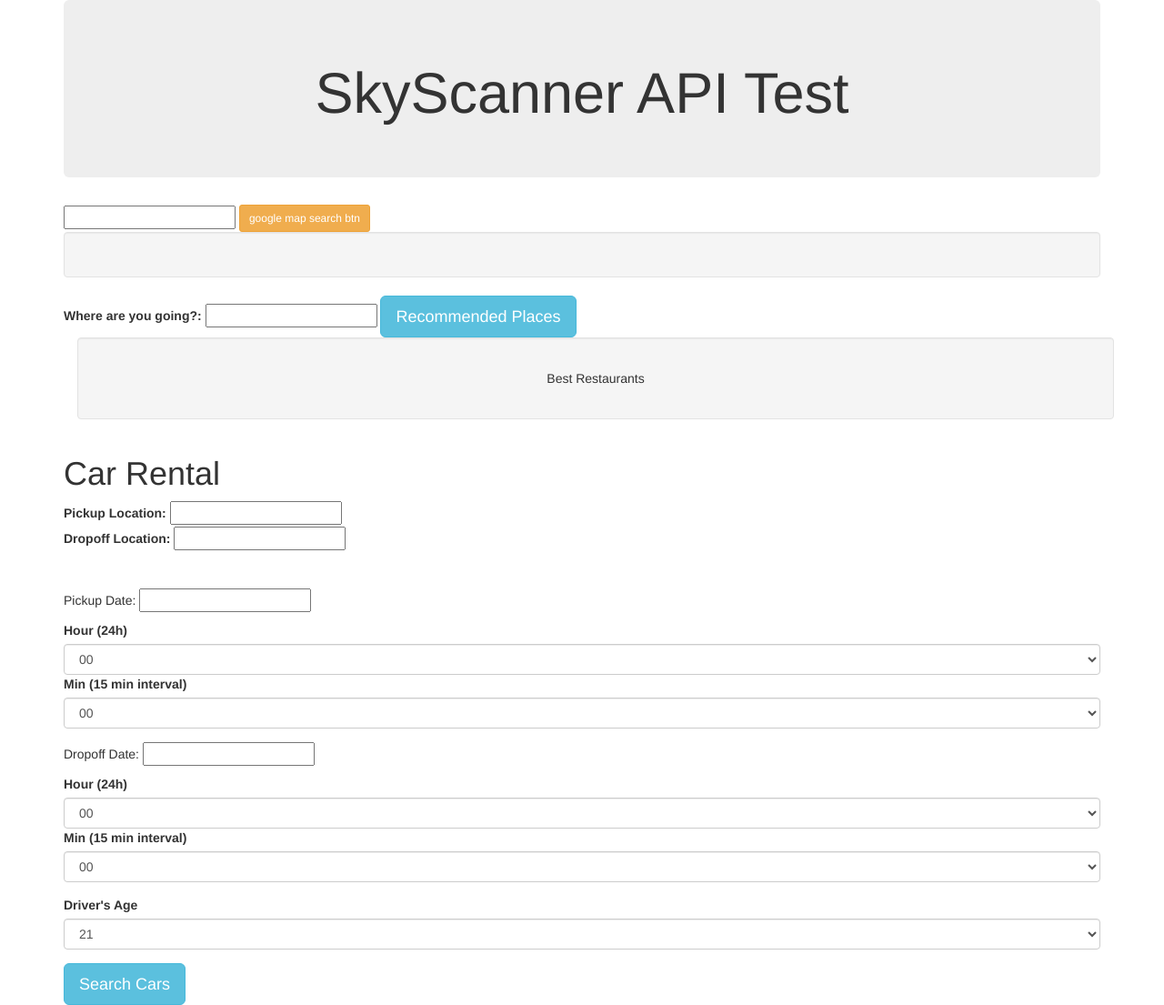
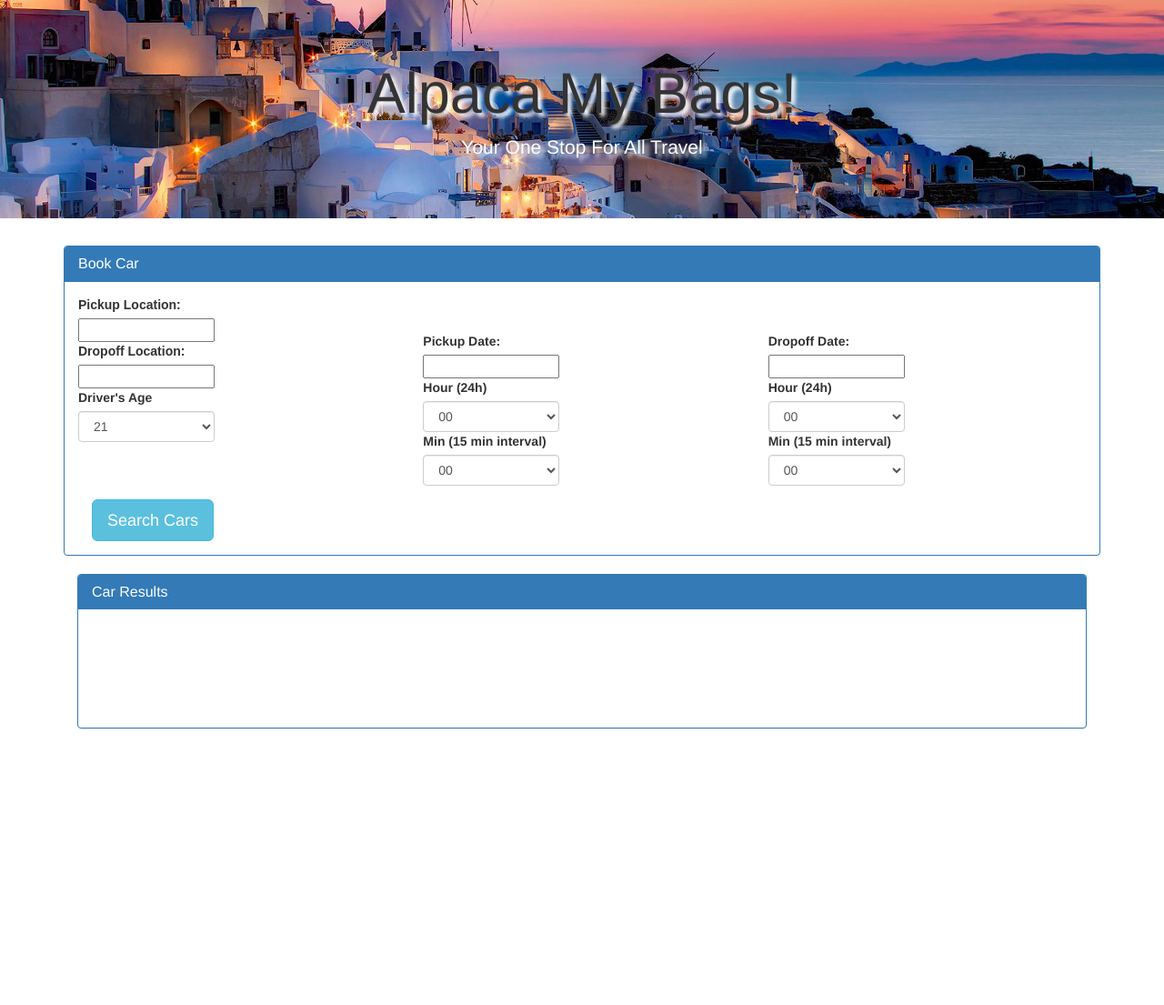
Before and after one commit to jsp043/AlpacaMyBags, a PHP site: page /index2.html in a window 1280 px wide. Shown: the whole page at 91% size. After the commit the page ends 801 px from the top, so only its background shows below. Run offline with PHP 8.4, Linux system fonts and the light colour scheme; some libraries are stand-ins or nearby versions.

Commit message:
book car

```diff
--- a/assets/css.css
+++ b/assets/css.css
@@ -7,22 +7,45 @@
 }
 
 #row2 {
-	height:700px;
+	height: 700px;
+}
+
+#row3 {
+	display: inline block;
+	min-height: 100px;
 }
 
 #map {
-        height: 555px;
-      }
+    height: 555px;
+}
 
 #weather {
-	max-height: 550px;
-    color: royalblue;
-    float: right;
+	margin: 0 auto;
+	top: -10px;
+	max-height: 555px;
+	color: royalblue;
+	float: right;
+	border: 2px;
 }
+
+#cityName {
+	color: #008080;
+}
+
 
 .text-center {
 	color: white;
 }
+
+#carResults {
+	min-height: 100px;
+}
+
+#restaurantResults {
+	float: right;
+	min-height: 100px;
+}
+
 
 * {box-sizing:border-box}
 
@@ -30,7 +53,20 @@ h2 {
 	text-align: center;
 }
 
+input {
+	width: 150px;
+}
+
 label {
 	display: block;
 	width: 100%;
 }
+
+.form-group {
+	width: 150px;
+	float: left;
+}
+
+#btn-call {
+	margin: 0 auto;
+}
--- a/assets/js/logic.js
+++ b/assets/js/logic.js
@@ -368,3 +368,5 @@ $(document).ready(function () {
     //initializing controller & view
     aplaca.init();
 });
+
+/*=====================================================================================*/
--- a/index2.html
+++ b/index2.html
@@ -1,54 +1,53 @@
 <!DOCTYPE html>
-<html lang="en">
+
+<html>
 <head>
-  <meta charset="UTF-8">
-  <title>skyscanner API workspace</title>
-  <!-- Bootstrap CSS -->
-  <link rel="stylesheet" href="https://maxcdn.bootstrapcdn.com/bootstrap/3.3.6/css/bootstrap.min.css" integrity="sha384-1q8mTJOASx8j1Au+a5WDVnPi2lkFfwwEAa8hDDdjZlpLegxhjVME1fgjWPGmkzs7" crossorigin="anonymous">
-  <!-- Added link to the jQuery Library -->
-  <script src="https://code.jquery.com/jquery-3.1.1.js"></script>
-  <!-- CSS styles sheet -->
-  <link rel="stylesheet" src="styles.css">
-  <!-- Logic.js -->
-  <script src="logic.js"></script>
+  <title>Book - Alpaca My Bags</title>
+
+  <meta name="viewport" content="width=device-width, initial-scale=1">
+
+  <link rel="stylesheet" type="text/css" href="assets/css.css">
+
+  <!-- Bootstrap -->
+  <link href="https://maxcdn.bootstrapcdn.com/bootstrap/3.3.7/css/bootstrap.min.css" rel="stylesheet" integrity="sha384-BVYiiSIFeK1dGmJRAkycuHAHRg32OmUcww7on3RYdg4Va+PmSTsz/K68vbdEjh4u" crossorigin="anonymous">
+
+  <link rel="stylesheet" href="https://code.jquery.com/ui/1.12.1/themes/smoothness/jquery-ui.css">
+
+  <script src="https://code.jquery.com/jquery-3.1.1.min.js"></script>
+
   <!--jquring UI plugin-->
   <script src="https://code.jquery.com/ui/1.12.1/jquery-ui.js"></script>
-  <!-- LINK TO FIREBASE GOES HERE -->
+
   <script src="https://www.gstatic.com/firebasejs/live/3.0/firebase.js"></script>
 
+</head>
 
-</head>
 <body>
-  <div class="container">
-    <!-- Jumbotron  -->
-    <div class="jumbotron text-center">
-      <h1>SkyScanner API Test</h1>
+
+  <!-- Jumbotron On Page -->
+<div class="jumbotron">
+        <h1 class="text-center">Alpaca My Bags!</h1>
+        <p class="text-center">Your One Stop For All Travel</p>
 </div>
 
-      <input id="mapLoc">
-      <button type="button" class="btn btn-warning btn-sm" id="fire"> google map search btn </button>
-      <div class="well">
-        <p id="recentSearches">
-          <!--Search History-->
-        </p>
+
+  <!-- Search Bar on Page -->
+<div class="container">
+
+    <div>
+      <div class="panel panel-primary">
+          <div class="panel-heading">
+              <h3 class="panel-title">Book Car</h3>
           </div>
-    <div class="ui-widget">
-      <label for="tags">Where are you going?: </label>
-      <input id="where">
-      <button type="button" class="btn btn-info btn-lg" id="btn-places"> Recommended Places </button>
-    </div>
-    <div class="container">
-      <div class="panel panel-default well">
-        <div class="panel-body text-center">
-          Best Restaurants
-        </div>
-        <div id="placesResults">
-          <!--Place holder-->
-        </div>
-      </div>
-    </div>
-    <h1>Car Rental</h1>
+
+          <div class="panel-body">
+
+        <div class="row">
+
           <form>
+
+                  <div class="col-md-4">
+
                     <div class="ui-widget">
                       <label for="tags">Pickup Location: </label>
                       <input id="from">
@@ -59,10 +58,80 @@
                       <input id="to">
                   </div>
 
+                  <div class="form-group">
+
+                      <label for="dropoffTime">Driver's Age</label>
+                      <select class="form-control" id="age">
+                        <option>21</option>
+                        <option>22</option>
+                        <option>23</option>
+                        <option>24</option>
+                        <option>25</option>
+                        <option>26</option>
+                        <option>27</option>
+                        <option>28</option>
+                        <option>29</option>
+                        <option>30</option>
+                        <option>31</option>
+                        <option>32</option>
+                        <option>33</option>
+                        <option>34</option>
+                        <option>35</option>
+                        <option>36</option>
+                        <option>37</option>
+                        <option>38</option>
+                        <option>39</option>
+                        <option>40</option>
+                        <option>41</option>
+                        <option>42</option>
+                        <option>43</option>
+                        <option>44</option>
+                        <option>45</option>
+                        <option>46</option>
+                        <option>47</option>
+                        <option>48</option>
+                        <option>49</option>
+                        <option>50</option>
+                        <option>51</option>
+                        <option>52</option>
+                        <option>53</option>
+                        <option>54</option>
+                        <option>55</option>
+                        <option>56</option>
+                        <option>57</option>
+                        <option>58</option>
+                        <option>59</option>
+                        <option>60</option>
+                        <option>61</option>
+                        <option>62</option>
+                        <option>63</option>
+                        <option>64</option>
+                        <option>65</option>
+                        <option>66</option>
+                        <option>67</option>
+                        <option>68</option>
+                        <option>69</option>
+                        <option>70</option>
+                        <option>71</option>
+                        <option>72</option>
+                        <option>73</option>
+                        <option>74</option>
+                        <option>75</option>
+
+                      </select>
+
+                  </div>
+
+                </div>
+
                   <br><br>
-      <p>Pickup Date: <input type="text" id="depart"></p>
+
+                    <div class="col-md-4">
+
                     <div class="form-group">
-        <label for="pickupTime">Hour (24h)</label>
+                      <label for="depart">Pickup Date: </label>
+                      <input type="text" id="depart">
+                      <label for="pickupTime">Hour (24h)</label><br>
                       <select class="form-control" id="hrUp">
                         <option>00</option>
                         <option>01</option>
@@ -76,8 +145,21 @@
                         <option>09</option>
                         <option>10</option>
                         <option>11</option>
+                        <option>12</option>
+                        <option>13</option>
+                        <option>14</option>
+                        <option>15</option>
+                        <option>16</option>
+                        <option>17</option>
+                        <option>18</option>
+                        <option>19</option>
+                        <option>20</option>
+                        <option>21</option>
+                        <option>22</option>
+                        <option>23</option>
+                        <option>24</option>
                       </select>
-        <label for=∫"pickupTime">Min (15 min interval)</label>
+                      <label for="pickupTime">Min (15 min interval)</label>
                       <select class="form-control" id="minUp">
                         <option>00</option>
                         <option>15</option>
@@ -85,9 +167,18 @@
                         <option>45</option>
                       </select>
                     </div>
-      <p>Dropoff Date: <input type="text" id="return"></p>
+
+                  </div>
+
+                  <div class="col-md-4">
+
                     <div class="form-group">
+                      <label for="return">Dropoff Date: </label>
+
+                      <input type="text" id="return">
+
                       <label for="dropoffTime">Hour (24h)</label>
+
                       <select class="form-control" id="hrOff">
                         <option>00</option>
                         <option>01</option>
@@ -101,8 +192,24 @@
                         <option>09</option>
                         <option>10</option>
                         <option>11</option>
+                        <option>12</option>
+                        <option>13</option>
+                        <option>14</option>
+                        <option>15</option>
+                        <option>16</option>
+                        <option>17</option>
+                        <option>18</option>
+                        <option>19</option>
+                        <option>20</option>
+                        <option>21</option>
+                        <option>22</option>
+                        <option>23</option>
+                        <option>24</option>
+
                       </select>
+
                       <label for="dropoffTime">Min (15 min interval)</label>
+
                       <select class="form-control" id="minOff">
                         <option>00</option>
                         <option>15</option>
@@ -110,22 +217,54 @@
                         <option>45</option>
                       </select>
                     </div>
-      <div class="form-group">
-        <label for="dropoffTime">Driver's Age</label>
-        <select class="form-control" id="age">
-          <option>21</option>
-          <option>22</option>
-          <option>23</option>
-        </select>
+
               </div>
-      <button class="btn btn-info btn-lg" id="btn-call"> Search Cars </button>
             </form>
+        </div>
 
-    <div id="carResults">
-      <!--Place Holder-->
+        <div class="container">
+
+        <div class="row">
+
+          <div class="col-md-12">
+
+              <button class="btn btn-info btn-lg text-center" id="btn-call">Search Cars</button>
+
+          </div>
+
+        </div>
+
+        </div>
+
+              </div>
+
+      </div>
+
+    </div>
+
+        <div class="col-md-12">
+        <div class="panel panel-primary">
+              <div class="panel-heading">
+                <h3 class="panel-title">Car Results</h3>
+              </div>
+
+              <div class="panel-body">
+
+                <div id="carResults"></div>
+
+              </div>
+
           </div>
 
 
+
+        </div>
+
+</div>
+
+
+
+<script type="text/javascript" src="assets/js/logic.js"></script>
+
 </body>
-
 </html>
```
Also changed, not shown: index.html (+34 -18 lines). Lines whose indentation alone changed are shown as unchanged.
